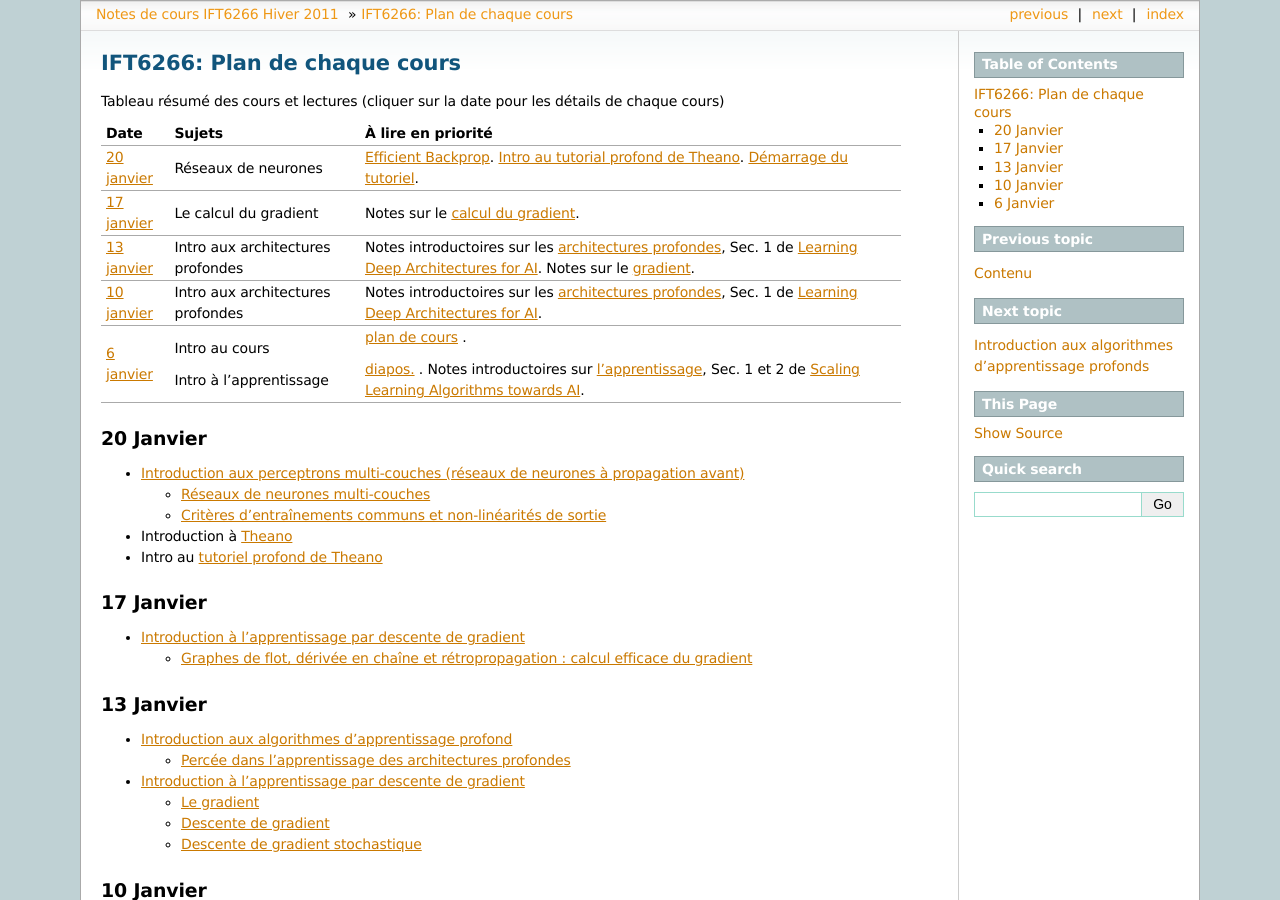
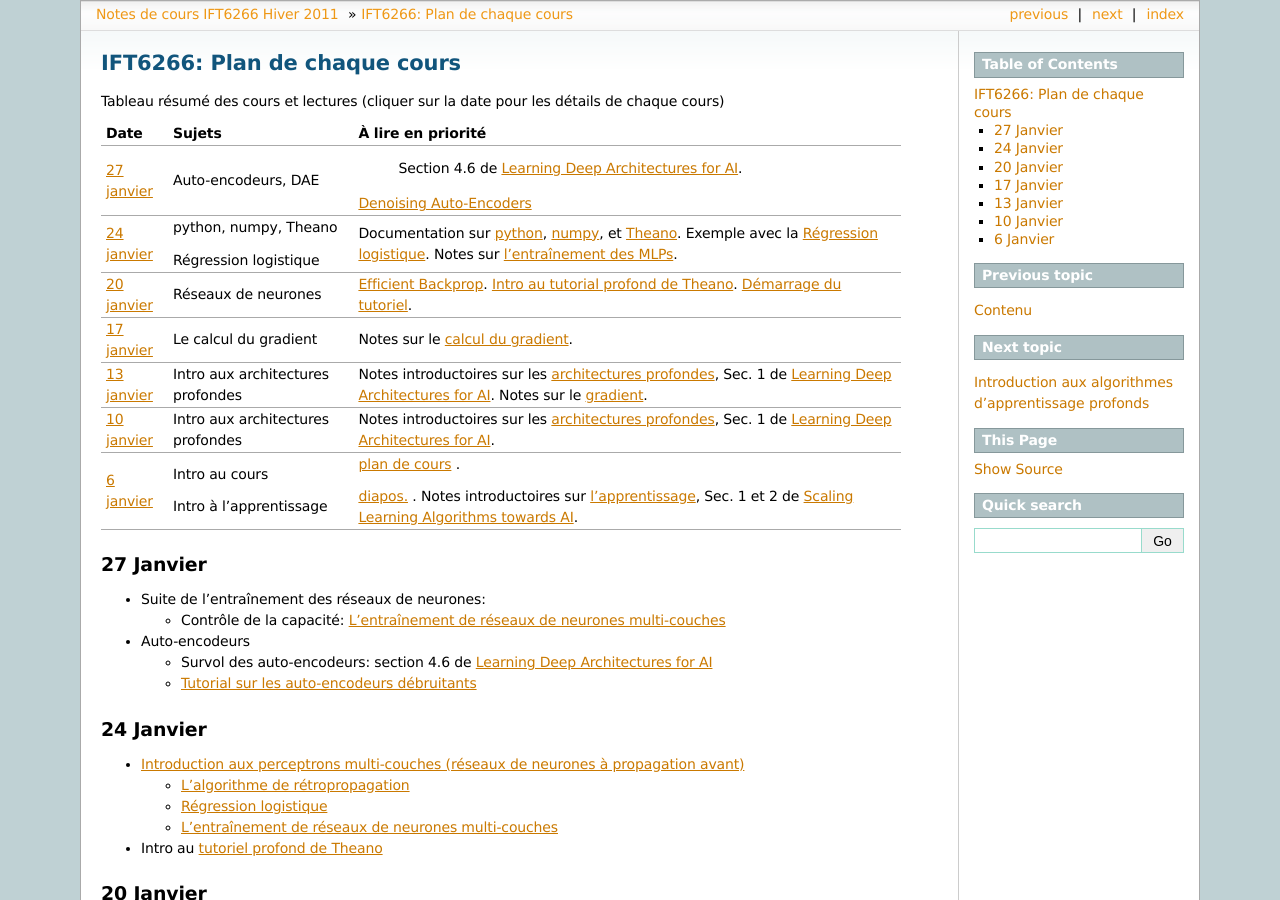
Before and after one commit to goodfeli/galatea, a Sphinx documentation site: the page built from notes_de_cours/doc/plan.txt, in a window 1280 px wide and 900 px high. Built offline with Sphinx 7.4.7, drawn with Linux system fonts in a browser that asks for light colours; formulas are drawn with MathJax 3; pages that are not in the unit, such as notebooks, are missing from menus.

Commit message:
course update

```diff
--- a/notes_de_cours/doc/contents.txt
+++ b/notes_de_cours/doc/contents.txt
@@ -34,7 +34,7 @@ Contents
    mlintro_en
    deepintro_en
    gradient_en
-   mlp
+   mlp_en
    deepchallenge
    dae_en
    deepgm_en
--- a/notes_de_cours/doc/deepgm_en.txt
+++ b/notes_de_cours/doc/deepgm_en.txt
@@ -501,9 +501,9 @@ is presented in section 6.1 (algorithm 2) of `Learning Deep Architectures
 for AI <http://www.iro.umontreal.ca/%7Elisa/publications2/index.php/publications/show/239>`_. To train the :math:`k^{\mathrm{th}}` RBM, we propagate forward
 samples :math:`h \sim P(h|v)` or the posteriors :math:`P(h|v)` through
 the :math:`k-1` previously trained RBMs and use them as data for training
-the :math:`k^{\mathrm{th]}` RBM. They are trained one at a time: once
-we stop training the :math:`k^{\mathrm{th]}`, we move on to the
-:math:`{k+1}^{\mathrm{th]}`.
+the :math:`k^{\mathrm{th}}` RBM. They are trained one at a time: once
+we stop training the :math:`k^{\mathrm{th}}`, we move on to the
+:math:`{k+1}^{\mathrm{th}}`.
 
 An RBM has the same parameterization as a layer in a classic neural network
 (with logistic sigmoid hidden units), with the difference that we use
--- a/notes_de_cours/doc/mlp_en.txt
+++ b/notes_de_cours/doc/mlp_en.txt
@@ -427,7 +427,7 @@ blocked on a plateau of the cost function due to the very small gradients on
 certain parameters (and thus a very badly conditioned Hessian).
 
 Controlling the effective capacity
----------------------------------
+----------------------------------
 
 Vapnik's theory of *structural risk minimization* tells us that  there exists
 an optimal capacity around which the generalization error increases (i.e.
--- a/notes_de_cours/doc/plan.txt
+++ b/notes_de_cours/doc/plan.txt
@@ -5,18 +5,24 @@ IFT6266: Plan de chaque cours
 
 Tableau résumé des cours et lectures (cliquer sur la date pour les détails de chaque cours)
 
-==================  ======================  ===============================================================================================
+==================  ======================  =========================================================================================================================================
 Date                Sujets                  À lire en priorité
-==================  ======================  ===============================================================================================
+==================  ======================  =========================================================================================================================================
+`27 janvier`_       Auto-encodeurs,          Section 4.6 de `Learning Deep Architectures for AI <http://www.iro.umontreal.ca/%7Elisa/publications2/index.php/publications/show/239>`_.
+                    DAE                     `Denoising Auto-Encoders <http://www.iro.umontreal.ca/~lisa/publications2/index.php/publications/show/217>`_
+`24 janvier`_       python, numpy, Theano   Documentation sur `python <http://www.python.org/>`_,
+                                            `numpy <http://numpy.scipy.org/>`_, et `Theano <http://www.iro.umontreal.ca/~lisa/deep/theanodoc/>`_.
+                    Régression logistique   Exemple avec la `Régression logistique <http://deeplearning.net/tutorial/logreg.html>`_.
+                                            Notes sur :ref:`l'entraînement des MLPs <trainmlp_fr>`.
 `20 janvier`_       Réseaux de neurones     `Efficient Backprop <http://yann.lecun.com/exdb/publis/pdf/lecun-98b.pdf>`_.
                                             `Intro au tutorial profond de Theano <http://deeplearning.net/tutorial/intro.html>`_.
                                             `Démarrage du tutoriel <http://deeplearning.net/tutorial/gettingstarted.html>`_.
 `17 janvier`_       Le calcul du gradient   Notes sur le :ref:`calcul du gradient <flowgraph_fr>`.
 `13 janvier`_       Intro aux               Notes introductoires sur les :ref:`architectures profondes <deepintro_fr>`,
-                    architectures           Sec. 1 de `Learning Deep Architectures for AI <http://www.iro.umontreal.ca/%7Elisa/publications2/index.php/publications/show/4>`_.
+                    architectures           Sec. 1 de `Learning Deep Architectures for AI <http://www.iro.umontreal.ca/%7Elisa/publications2/index.php/publications/show/239>`_.
                     profondes               Notes sur le :ref:`gradient <gradient_fr>`.
 `10 janvier`_       Intro aux               Notes introductoires sur les :ref:`architectures profondes <deepintro_fr>`,
-                    architectures           Sec. 1 de `Learning Deep Architectures for AI <http://www.iro.umontreal.ca/%7Elisa/publications2/index.php/publications/show/4>`_.
+                    architectures           Sec. 1 de `Learning Deep Architectures for AI <http://www.iro.umontreal.ca/%7Elisa/publications2/index.php/publications/show/239>`_.
                     profondes
 `6 janvier`_        Intro au cours          `plan de cours <http://cours.iro.umontreal.ca/file.php/507/plan_H11.pdf>`_ .
 
@@ -24,7 +30,31 @@ Date                Sujets                  À lire en priorité
                     l'apprentissage         Notes introductoires sur :ref:`l'apprentissage <mlintro_fr>`,
                                             Sec. 1 et 2 de `Scaling Learning Algorithms towards AI <http://www.iro.umontreal.ca/%7Elisa/publications2/index.php/publications/show/4>`_.
 
-==================  ======================  ===============================================================================================
+==================  ======================  =========================================================================================================================================
+
+
+
+27 Janvier
+----------
+
+* Suite de l'entraînement des réseaux de neurones:
+
+  * Contrôle de la capacité: :ref:`trainmlp_fr`
+
+* Auto-encodeurs
+
+  * Survol des auto-encodeurs: section 4.6 de `Learning Deep Architectures for AI <http://www.iro.umontreal.ca/%7Elisa/publications2/index.php/publications/show/239>`_
+  * `Tutorial sur les auto-encodeurs débruitants <http://deeplearning.net/tutorial/SdA.html>`_
+
+24 Janvier
+----------
+* :ref:`mlp_fr`
+
+  * :ref:`backprop_fr`
+  * :ref:`logreg_fr`
+  * :ref:`trainmlp_fr`
+
+* Intro au `tutoriel profond de Theano <http://deeplearning.net/tutorial/intro.html>`_
 
 20 Janvier
 ----------
```
